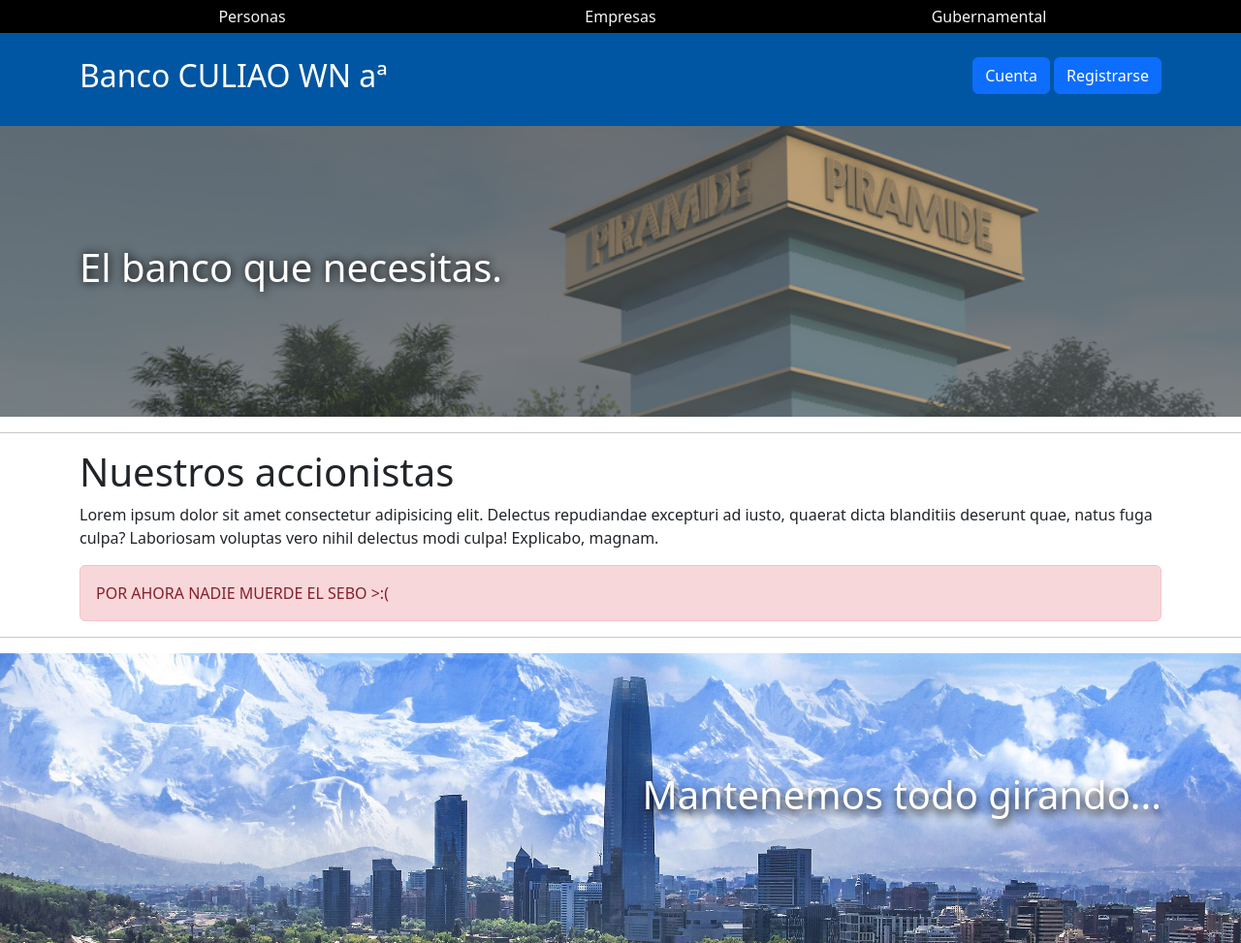
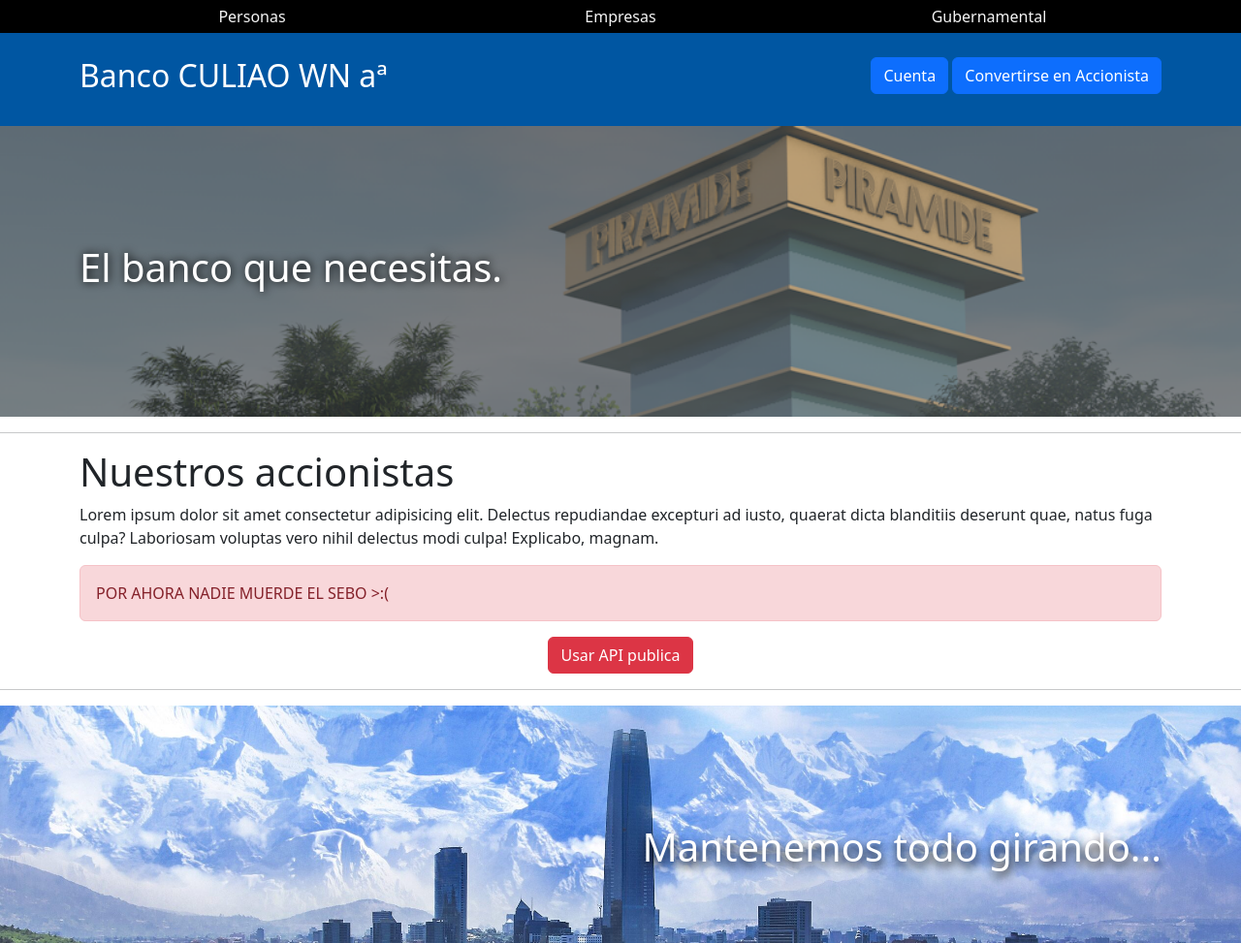
Before and after one commit to Urfenox/ev4-BackEnd-Banco, a Django app: page /accionistas/ in a window 1280 px wide. Shown: the top 973 px of the page at 97% size. Run offline with Django 4.2, Linux system fonts and the light colour scheme; data that the repository does not hold is empty.

Commit message:
ESTABLE
Versión estable.
Funciona en mi equipo :smile:

```diff
--- a/Accionistas/admin.py
+++ b/Accionistas/admin.py
@@ -3,4 +3,7 @@ from django.contrib import admin
 from .models import Accionista
 
 # Register your models here.
-admin.site.register(Accionista)
+class AccionistaAdmin(admin.ModelAdmin):
+    list_display = ['nombre', 'rut', 'activo']
+
+admin.site.register(Accionista, AccionistaAdmin)
--- a/Accionistas/urls.py
+++ b/Accionistas/urls.py
@@ -1,8 +1,15 @@
 from django.urls import path, include
 
-from Accionistas import views as app
+# from Accionistas import views as app
+from Accionistas import views
+
+from rest_framework.routers import DefaultRouter
+router = DefaultRouter()
+router.register('../api', views.AccionistaViewSets)
 
 urlpatterns = [
-    path('', app.MostrarInicio),
-    path('api/', app.ControladorAPI),
+    path('', views.MostrarInicio),
+    path('rest/', include(router.urls)),
+    path('api/', views.AccionistaList.as_view()),
+    path('api/<int:pk>/', views.AccionistaDetail.as_view())
 ]
--- a/Accionistas/views.py
+++ b/Accionistas/views.py
@@ -1,5 +1,8 @@
-from django.shortcuts import render, HttpResponse
+from django.shortcuts import render
 from .models import Accionista
+from .serializer import AccionistaSerializer
+from rest_framework import generics, mixins
+from rest_framework import viewsets
 
 # Create your views here.
 
@@ -9,5 +12,30 @@ def MostrarInicio(request):
     # print("\n" + str(accionistas[1].nombre))
     return render(request, 'Accionistas\index.html', data)
 
-def ControladorAPI(request):
-    return HttpResponse("<h1>UPS. Esto no esta listo aun.</h1>")
+# API REST
+class AccionistaList(mixins.ListModelMixin, mixins.CreateModelMixin, generics.GenericAPIView):
+    queryset = Accionista.objects.all()
+    serializer_class = AccionistaSerializer
+
+    def get(self, request):
+        return self.list(request)
+
+    def post(selft, request):
+        return self.create(request)
+
+class AccionistaDetail(mixins.RetrieveModelMixin, mixins.UpdateModelMixin, mixins.DestroyModelMixin, generics.GenericAPIView):
+    queryset = Accionista.objects.all()
+    serializer_class = AccionistaSerializer
+
+    def get(self, request, pk):
+        return self.retrieve(request, pk)
+
+    def put(self, request, pk):
+        return self.update(request, pk)
+
+    def delete(self, request, pk):
+        return self.destroy(request, pk)
+
+class AccionistaViewSets(viewsets.ModelViewSet):
+    queryset = Accionista.objects.all()
+    serializer_class = AccionistaSerializer
--- a/MisAccionistas/settings.py
+++ b/MisAccionistas/settings.py
@@ -40,6 +40,7 @@ INSTALLED_APPS = [
     'django.contrib.sessions',
     'django.contrib.messages',
     'django.contrib.staticfiles',
+    'rest_framework',
     'Banco',
     'Accionistas'
 ]
--- a/templates/Accionistas/index.html
+++ b/templates/Accionistas/index.html
@@ -23,12 +23,12 @@
                 <div class="col-md-4">
                     <h2>
                         <!-- <img src="../../static/images/logo.png" width="50" alt="" srcset=""> -->
-                        Banco CULIAO WN aª
+                        <a href="../" style="text-decoration: none; color: white;">Banco CULIAO WN aª</a>
                     </h2>
                 </div>
                 <div class="col-md-8" style="text-align: right;">
                     <a class="btn btn-primary" href="#">Cuenta</a>
-                    <a class="btn btn-primary" href="#">Registrarse</a>
+                    <a class="btn btn-primary" href="#">Convertirse en Accionista</a>
                 </div>
             </div>
         </div>
@@ -68,6 +68,9 @@
             {% else %}
                 <div  class="alert alert-danger">POR AHORA NADIE MUERDE EL SEBO >:(</div>
             {% endif %}
+            <div class="text-center">
+                <a href="rest/" class="btn btn-danger">Usar API publica</a>
+            </div>
         </div>
         <hr>
         <!-- <div class="portada" style="background: url(../../static/images/santiago.png) no-repeat center / cover ;"> -->
@@ -103,7 +106,7 @@
                                     <li><a href="#">Estafas</a></li>
                                     <li><a href="#">Seguridad</a></li>
                                     <li><a href="#">Cuenta</a></li>
-                                    <li><a href="#">Nuestra API</a></li>
+                                    <li><a href="rest/">Nuestra API</a></li>
                                 </ul>
                             </ul>
                         </div>
```
Also changed, not shown: Accionistas/serializer.py (renamed from Accionistas/serializers.py), README.md.
